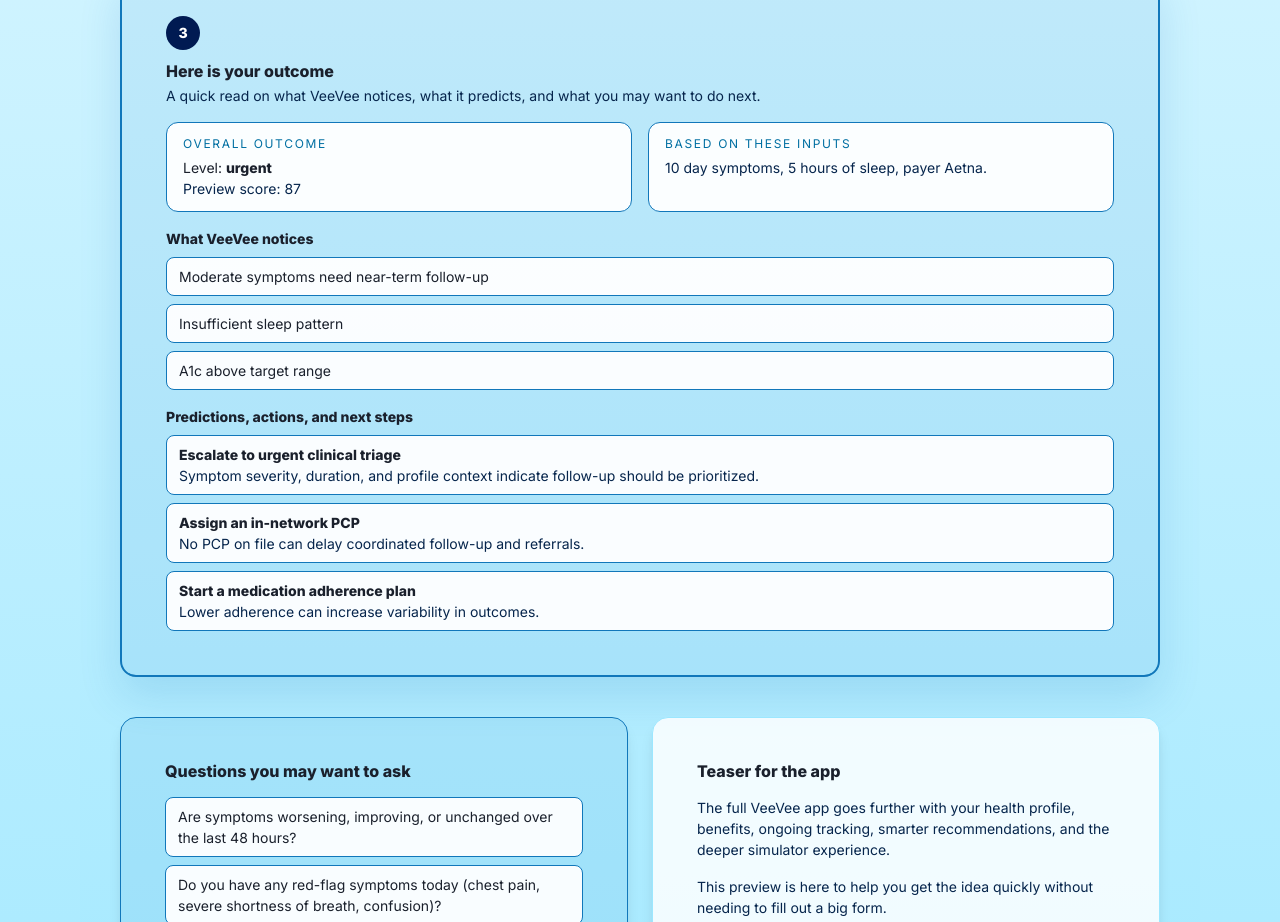
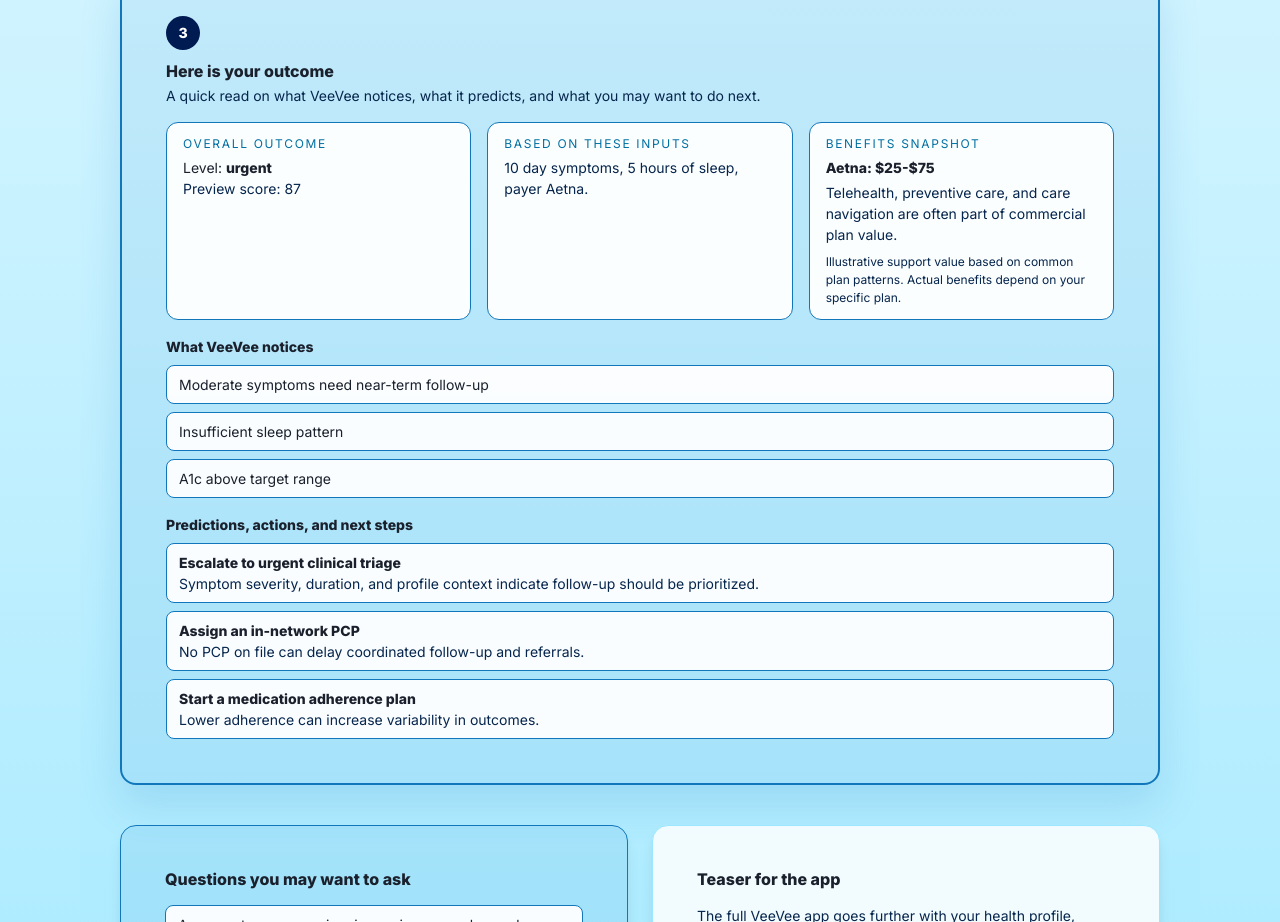
Before and after one commit to cdgonzal/myveevee, a React (Vite) app: page /simulator in a window 1280 px wide. Shown: the part 1360-2282 px from the top of the page. Built offline with nearby package versions, Linux system fonts and the light colour scheme.

Commit message:
CodexAuto: Simulator: adding payors #2

```diff
--- a/src/pages/Simulator.tsx
+++ b/src/pages/Simulator.tsx
@@ -44,6 +44,34 @@ interface QuickInput {
 }
 
 const PAYER_OPTIONS = ["Aetna", "Blue Cross Blue Shield", "Cigna", "Medicare", "UnitedHealthcare"] as const;
+
+const PAYER_INSIGHTS: Record<string, { headline: string; value: string; note: string }> = {
+  Aetna: {
+    headline: "Telehealth, preventive care, and care navigation are often part of commercial plan value.",
+    value: "$25-$75",
+    note: "Illustrative support value based on common plan patterns.",
+  },
+  "Blue Cross Blue Shield": {
+    headline: "PCP and specialist network access is often one of the biggest sources of plan value.",
+    value: "$20-$60",
+    note: "Illustrative care-navigation value based on common plan patterns.",
+  },
+  Cigna: {
+    headline: "Virtual care and wellness coaching may be available depending on the plan.",
+    value: "$20-$65",
+    note: "Illustrative support value based on common plan patterns.",
+  },
+  Medicare: {
+    headline: "Primary care, annual wellness visits, and chronic care support may help lower near-term costs.",
+    value: "$0-$50",
+    note: "Illustrative out-of-pocket reduction based on common plan patterns.",
+  },
+  UnitedHealthcare: {
+    headline: "Urgent care, telehealth, and care management support may be available depending on network.",
+    value: "$20-$70",
+    note: "Illustrative convenience value based on common plan patterns.",
+  },
+};
 
 function quickInputToSimulatorInput(quick: QuickInput, base: SimulatorInput): SimulatorInput {
   return {
@@ -188,6 +216,7 @@ export default function Simulator() {
     () => quickInputToSimulatorInput(quickInput, selectedScenario?.input ?? DEFAULT_SIMULATOR_INPUT),
     [quickInput, selectedScenario]
   );
+  const payerInsight = PAYER_INSIGHTS[simulatedInput.insurance.payer] ?? PAYER_INSIGHTS.Aetna;
 
   const handleRunPreview = () => {
     trackEvent("wm_quick_preview_start");
@@ -430,7 +459,7 @@ export default function Simulator() {
                   </Box>
                 </Stack>
 
-                <SimpleGrid columns={{ base: 1, md: 2 }} spacing={4}>
+                <SimpleGrid columns={{ base: 1, md: 3 }} spacing={4}>
                   <Box borderWidth="1px" borderColor={outputBorder} borderRadius="xl" bg={outputCardBg} px={4} py={3}>
                     <Text fontSize="xs" textTransform="uppercase" letterSpacing="0.14em" color="accent.soft" mb={1}>
                       Overall outcome
@@ -448,6 +477,20 @@ export default function Simulator() {
                     </Text>
                     <Text fontSize="sm" color={muted}>
                       {simulatedInput.symptom.durationDays} day symptoms, {simulatedInput.behaviorChange.sleepHours} hours of sleep, payer {simulatedInput.insurance.payer}.
+                    </Text>
+                  </Box>
+                  <Box borderWidth="1px" borderColor={outputBorder} borderRadius="xl" bg={outputCardBg} px={4} py={3}>
+                    <Text fontSize="xs" textTransform="uppercase" letterSpacing="0.14em" color="accent.soft" mb={1}>
+                      Benefits snapshot
+                    </Text>
+                    <Text fontSize="sm" fontWeight="700" mb={1}>
+                      {simulatedInput.insurance.payer}: {payerInsight.value}
+                    </Text>
+                    <Text fontSize="sm" color={muted} mb={2}>
+                      {payerInsight.headline}
+                    </Text>
+                    <Text fontSize="xs" color={muted}>
+                      {payerInsight.note} Actual benefits depend on your specific plan.
                     </Text>
                   </Box>
                 </SimpleGrid>
```
